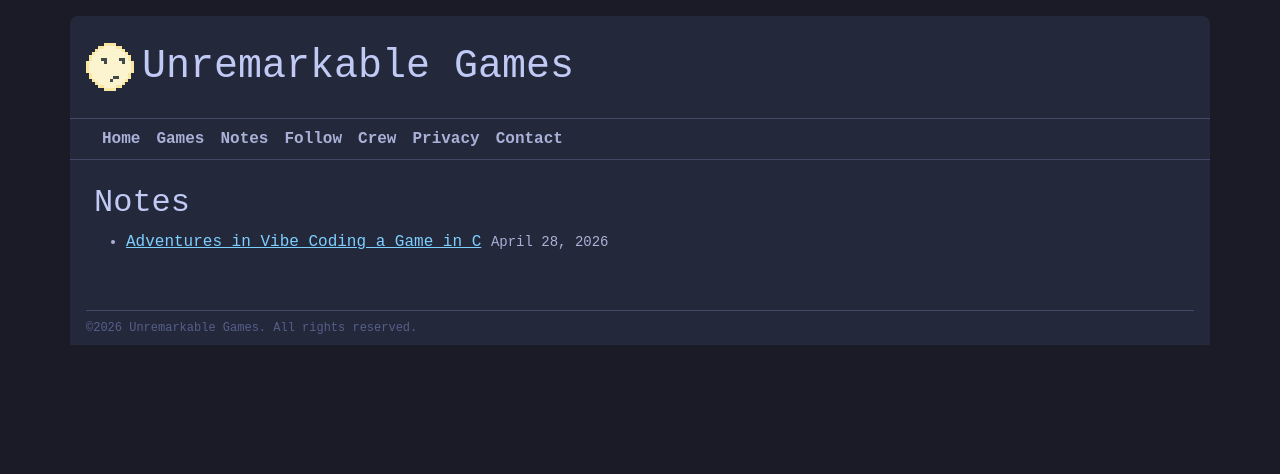
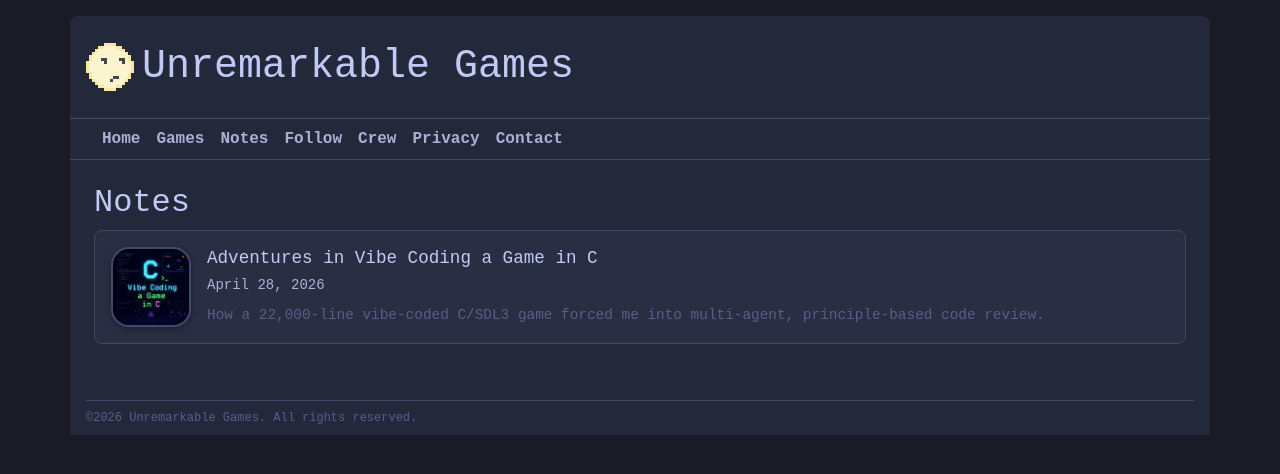
Before and after one commit to unremarkablegames/unremarkablegames.github.io, a Jekyll site: the page built from notes.md, in a window 1280 px wide. Shown: the top 474 px of the page. Built offline with Jekyll 4.4.1, drawn with Linux system fonts in a browser that asks for light colours; some web fonts are replaced.

Commit message:
feat: add Open Graph link previews and note thumbnail cards

```diff
--- a/_layouts/default.html
+++ b/_layouts/default.html
@@ -2,8 +2,20 @@
 <html lang="en" data-bs-theme="dark">
 <head>
     <meta charset="UTF-8">
-    <meta name="description" content="Unremarkable Games - {{ page.title }}. Thoughtful games that respect your time. No ads, no IAPs, no dark patterns.">
+    {% assign og_description = page.description | default: "Unremarkable Games - Thoughtful games that respect your time. No ads, no IAPs, no dark patterns." %}
+    {% assign og_image = page.thumbnail | default: "/assets/img/mehlogo-xl.png" %}
+    <meta name="description" content="{{ og_description }}">
     <meta name="viewport" content="width=device-width, initial-scale=1.0">
+    <meta property="og:title" content="{{ page.title }} | Unremarkable Games">
+    <meta property="og:description" content="{{ og_description }}">
+    <meta property="og:image" content="{{ site.url }}{{ og_image }}">
+    <meta property="og:url" content="{{ site.url }}{{ page.url }}">
+    <meta property="og:type" content="{% if page.collection == 'notes' %}article{% else %}website{% endif %}">
+    <meta property="og:site_name" content="Unremarkable Games">
+    <meta name="twitter:card" content="summary_large_image">
+    <meta name="twitter:title" content="{{ page.title }} | Unremarkable Games">
+    <meta name="twitter:description" content="{{ og_description }}">
+    <meta name="twitter:image" content="{{ site.url }}{{ og_image }}">
     <link rel="preconnect" href="https://fonts.googleapis.com">
     <link rel="preconnect" href="https://fonts.gstatic.com" crossorigin>
     <link href="https://fonts.googleapis.com/css2?family=Kode+Mono:wght@400..700&display=swap" rel="stylesheet">
--- a/_notes/2026-04-28-vibe-coding-a-game-in-c.md
+++ b/_notes/2026-04-28-vibe-coding-a-game-in-c.md
@@ -1,6 +1,8 @@
 ---
 title: "Adventures in Vibe Coding a Game in C"
 date: 2026-04-28
+thumbnail: /assets/img/2026-04-28-vibe-coding-a-game-in-c-thumb.jpg
+description: "How a 22,000-line vibe-coded C/SDL3 game forced me into multi-agent, principle-based code review."
 ---
 
 # Adventures in Vibe Coding a Game in C
--- a/notes.md
+++ b/notes.md
@@ -4,7 +4,16 @@ title: "Notes"
 
 ## Notes
 
+<div markdown="0">
 {% assign sorted_notes = site.notes | sort: "date" | reverse %}
 {% for note in sorted_notes %}
-- [{{ note.title }}]({{ note.url }}) <small>{{ note.date | date: "%B %-d, %Y" }}</small>
+<div class="game-card d-flex flex-row align-items-center gap-3 p-3 mb-3 rounded-3 position-relative">
+{% if note.thumbnail %}<img class="game-img" src="{{ note.thumbnail }}" alt="{{ note.title }}">{% endif %}
+<div>
+<h3><a href="{{ note.url }}" class="stretched-link">{{ note.title }}</a></h3>
+<small>{{ note.date | date: "%B %-d, %Y" }}</small>
+{% if note.description %}<p class="mt-2 mb-0">{{ note.description }}</p>{% endif %}
+</div>
+</div>
 {% endfor %}
+</div>
```
Also changed, not shown: assets/img/2026-04-28-vibe-coding-a-game-in-c-thumb.jpg (added), assets/img/2026-04-28-vibe-coding-a-game-in-c-thumb.png (deleted), assets/img/mehlogo-xl.png (added).
